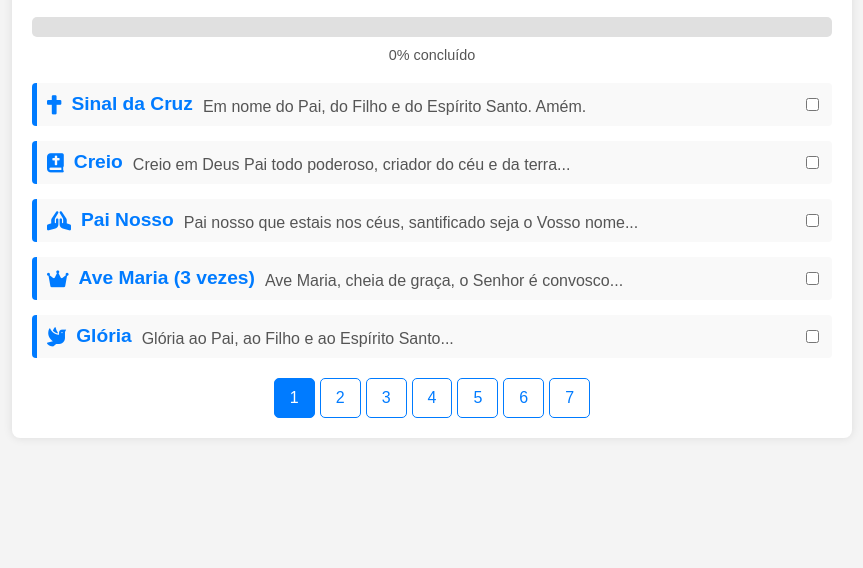
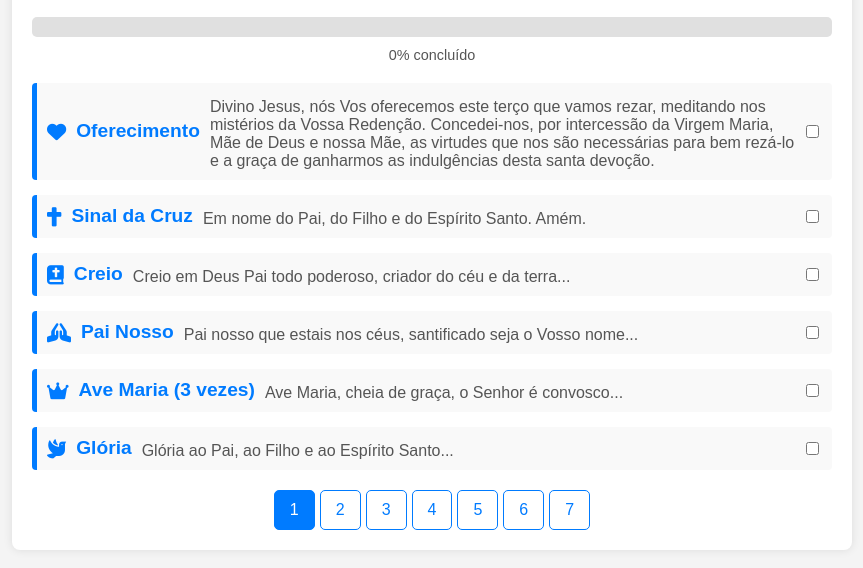
Before and after one commit to danielson-alencar/misteriosdotercomariano, a plain HTML site: page index.html in a window 1280 px wide. Shown: the part 174-742 px from the top of the page, without its empty margins (208-1071 px from the left). Drawn offline with Linux system fonts and the light colour scheme.

Commit message:
Update index.html

```diff
--- a/index.html
+++ b/index.html
@@ -182,6 +182,7 @@
             };
 
             const oracoesIniciais = [
+                { titulo: 'Oferecimento', descricao: 'Divino Jesus, nós Vos oferecemos este terço que vamos rezar, meditando nos mistérios da Vossa Redenção. Concedei-nos, por intercessão da Virgem Maria, Mãe de Deus e nossa Mãe, as virtudes que nos são necessárias para bem rezá-lo e a graça de ganharmos as indulgências desta santa devoção.', icone: 'heart' },
                 { titulo: 'Sinal da Cruz', descricao: 'Em nome do Pai, do Filho e do Espírito Santo. Amém.', icone: 'cross' },
                 { titulo: 'Creio', descricao: 'Creio em Deus Pai todo poderoso, criador do céu e da terra...', icone: 'book-bible' },
                 { titulo: 'Pai Nosso', descricao: 'Pai nosso que estais nos céus, santificado seja o Vosso nome...', icone: 'hands-praying' },
```
